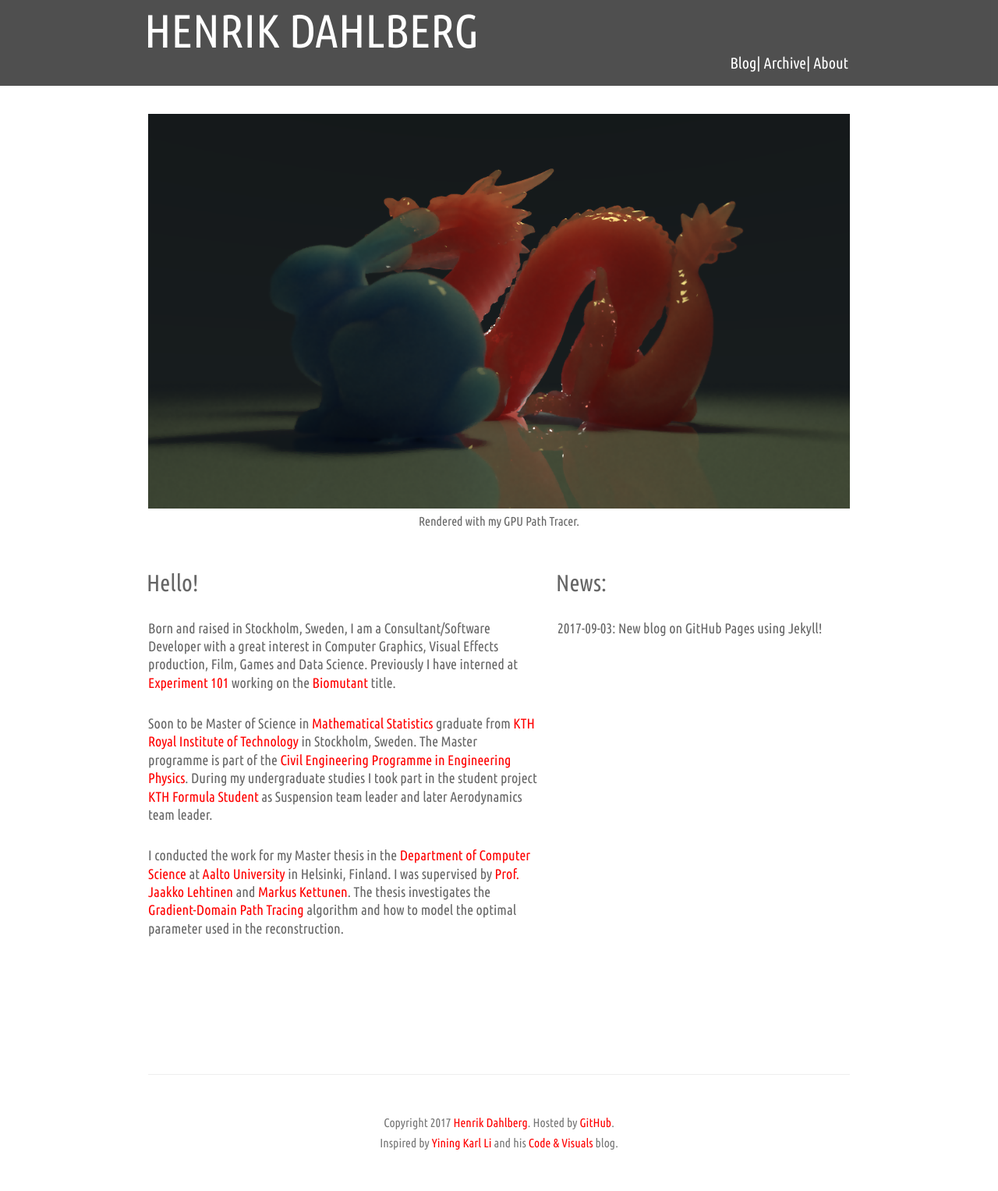
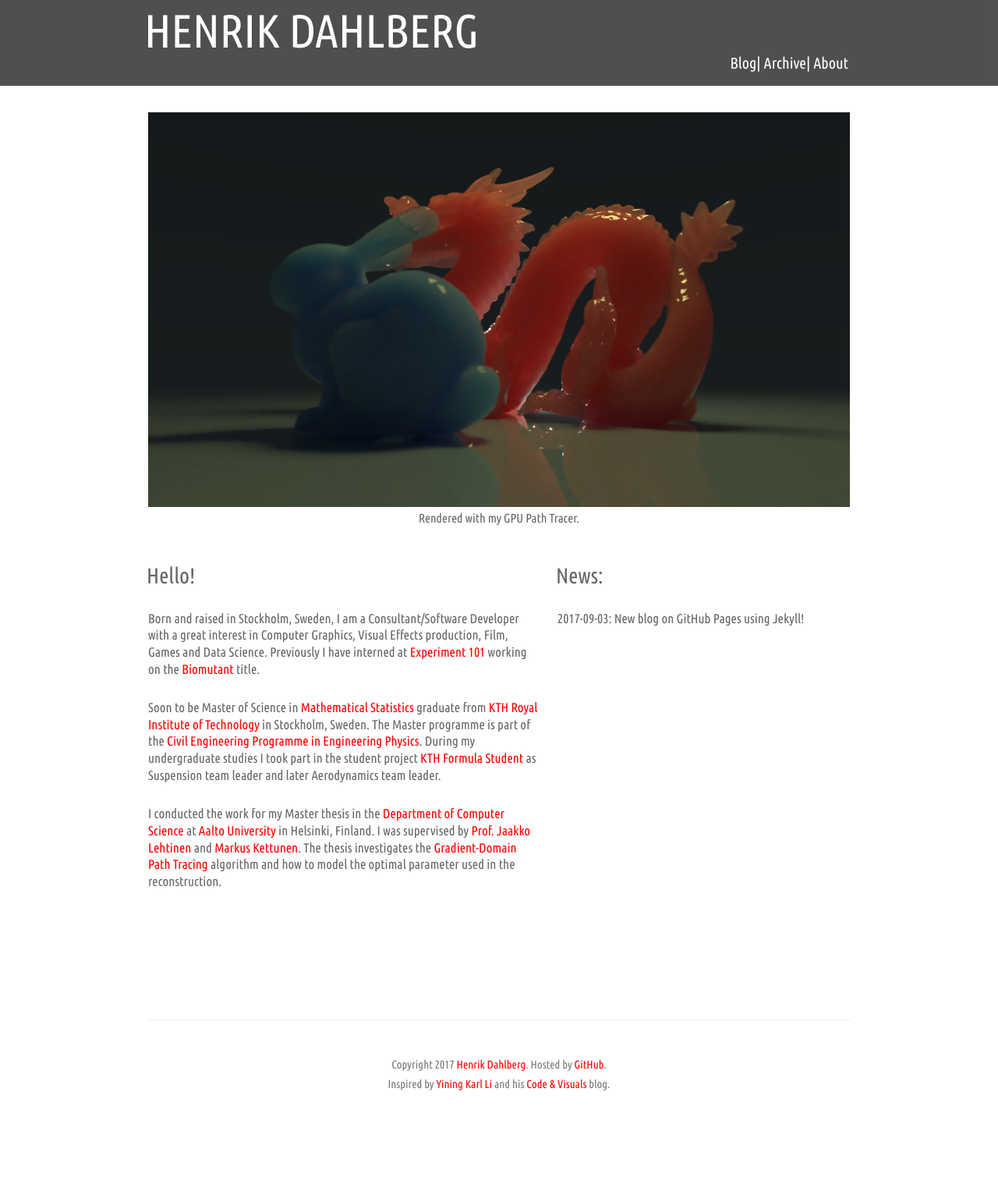
Before and after one commit to henrikdahlberg/henrikdahlberg.github.io, a Jekyll site: the page built from index.html, in a window 1280 px wide. Shown: the whole page at 78% size. Built offline with Jekyll 4.4.1, drawn with Linux system fonts in a browser that asks for light colours; some web fonts are replaced; after the commit the page ends 1447 px from its top, so only the background shows below that.

Commit message:
Reduced font size slightly. Removed .unselectable

```diff
--- a/assets/css/style.css
+++ b/assets/css/style.css
@@ -82,7 +82,7 @@
 html {
     height: 100%;
     max-height: 100%;
-    font-size: 75%;
+    font-size: 70%;
 }
 
 body {
@@ -645,16 +645,6 @@ div.frontpagerightbar {
     text-decoration: none;
 }
 
-.unselectable {
-    -webkit-touch-callout: none;
-    -webkit-user-select: none;
-    -khtml-user-select: none;
-    -moz-user-select: none;
-    -ms-user-select: none;
-    user-select: none;
-}
-
-
 /* Every post, on every page, gets this style on its <article> tag */
 .post {
     position: relative;
```
